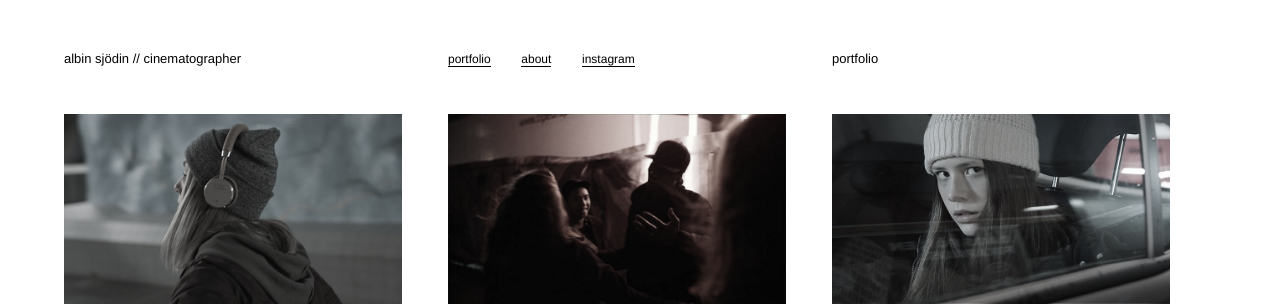
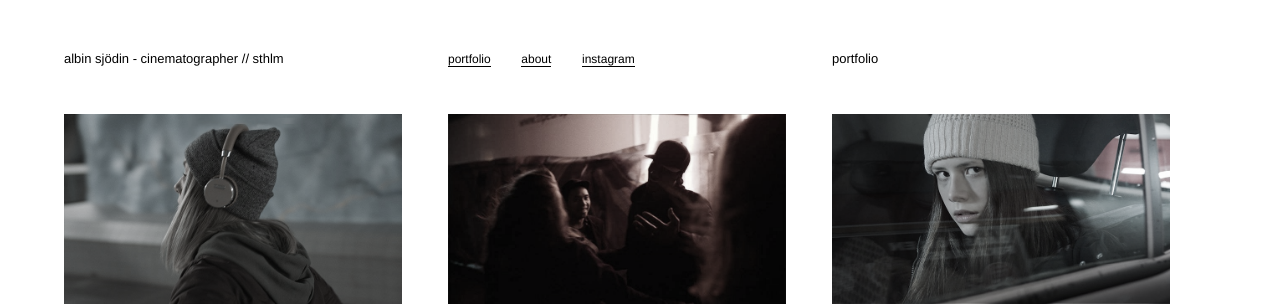
Before and after one commit to manspeterson/albin-site, a Jekyll site: the page built from index.html, in a window 1280 px wide. Shown: the top 306 px of the page. Built offline with Jekyll 4.4.1, drawn with Linux system fonts in a browser that asks for light colours; nearby versions of some CDN libraries; some web fonts are replaced.

Commit message:
Update _config.yml

```diff
--- a/_config.yml
+++ b/_config.yml
@@ -13,7 +13,7 @@
 # you will see them accessed via {{ site.title }}, {{ site.email }}, and so on.
 # You can create any custom variable you would like, and they will be accessible
 # in the templates via {{ site.myvariable }}.
-title: albin sjödin // cinematographer
+title: albin sjödin - cinematographer // sthlm
 email: hi@albinsjodin.com
 description: > # this means to ignore newlines until "baseurl:"
   the home and portfolio of albin sjödin, director of photography.
```
